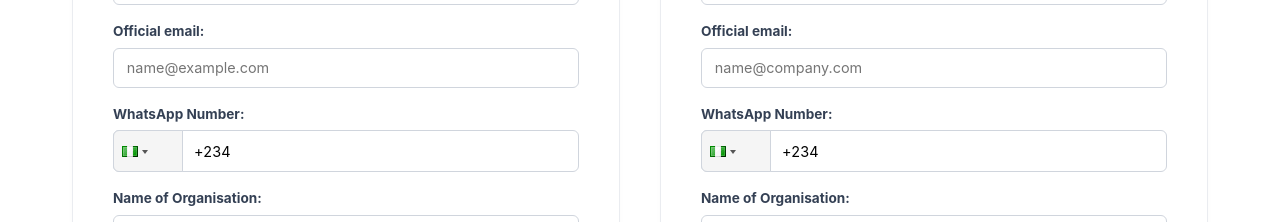
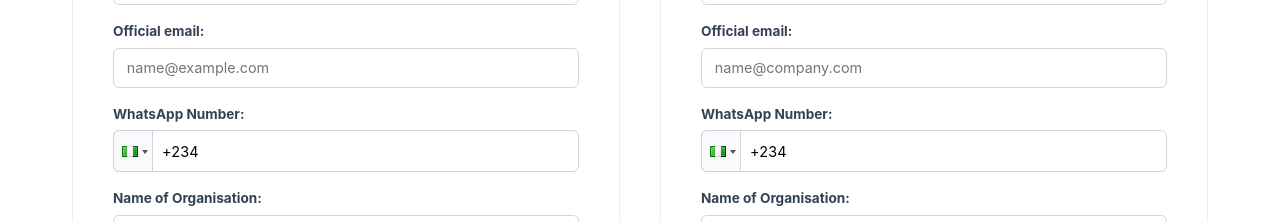
Before and after one commit to realm4lvin/main-srtl, a React (Vite) app: page / in a window 1280 px wide. Shown: the part 6120-6342 px from the top of the page. Built offline with nearby package versions, Linux system fonts and the light colour scheme.

Commit message:
Cleaned up PhoneInput spacing to fix country code overlap on mobile

```diff
--- a/src/components/RequestFormSection.jsx
+++ b/src/components/RequestFormSection.jsx
@@ -388,18 +388,15 @@ const RequestFormSection = ({ hasMessage = false }) => {
                     height: '42px',
                     fontSize: '0.9rem',
                     borderRadius: '6px',
-                    borderColor: '#d0d5dd',
-                    paddingLeft: '80px'
+                    borderColor: '#d0d5dd'
                   }}
                   buttonStyle={{
                     borderRadius: '6px 0 0 6px',
                     borderColor: '#d0d5dd',
-                    width: '70px',
-                    paddingRight: '6px'
+                    backgroundColor: '#f9fafb'
                   }}
-                  prefix="+"
-                  enableAreaCodes={true}
-                  countryCodeEditable={false}
+                  dropdownStyle={{ width: '280px' }}
+                  enableSearch={true}
                   placeholder="801 234 5678"
                 />
               </div>
@@ -484,18 +481,15 @@ const RequestFormSection = ({ hasMessage = false }) => {
                     height: '42px',
                     fontSize: '0.9rem',
                     borderRadius: '6px',
-                    borderColor: '#d0d5dd',
-                    paddingLeft: '80px'
+                    borderColor: '#d0d5dd'
                   }}
                   buttonStyle={{
                     borderRadius: '6px 0 0 6px',
                     borderColor: '#d0d5dd',
-                    width: '70px',
-                    paddingRight: '6px'
+                    backgroundColor: '#f9fafb'
                   }}
-                  prefix="+"
-                  enableAreaCodes={true}
-                  countryCodeEditable={false}
+                  dropdownStyle={{ width: '280px' }}
+                  enableSearch={true}
                   placeholder="801 234 5678"
                 />
               </div>
```
